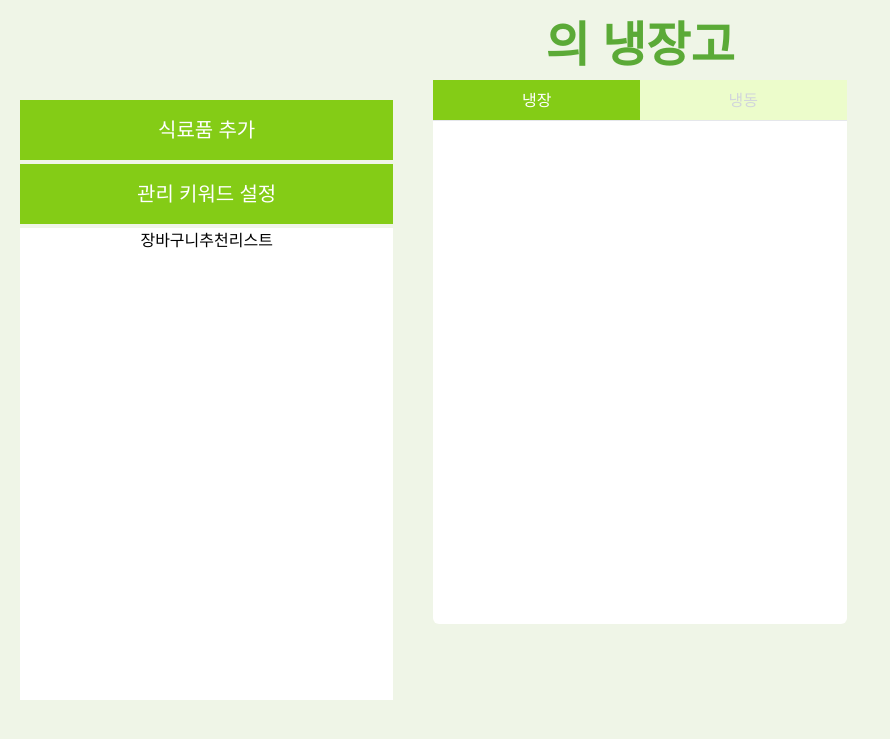
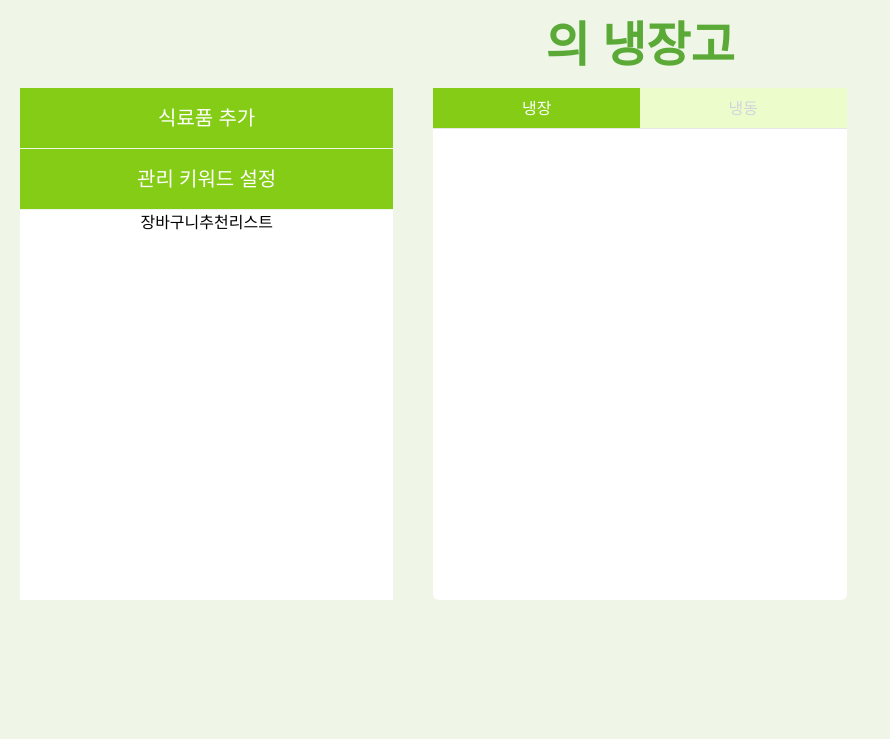
Before and after one commit to Fresh-Keeper/fresh-keeper-web, a Flask app: template templates/main.html in a window 1280 px wide. Shown: the top 739 px of the page, without its empty margins (0-890 px from the left). Run offline with Flask 3, Linux system fonts and the light colour scheme; the template is opened without the code that fills it, so the values that code supplies are empty; some libraries are stand-ins or nearby versions.

Commit message:
fix grid

```diff
--- a/templates/components/basket.html
+++ b/templates/components/basket.html
@@ -1,33 +1,30 @@
-<div class="h-[80%] p-5 rounded-md">
-  <div class="h-full bg-white">장바구니추천리스트
+<div class="h-[80%] px-5 pt-5 rounded-md">
+  <div class="h-full bg-white">
+    장바구니추천리스트
     <ul id="recommend"></ul>
   </div>
 </div>
 
-
 <script>
-
   inputId = atob(window.location.pathname.split("/")[2]);
   $(document).ready(function () {
     show_recommend();
   });
-  function show_recommend(){
+  function show_recommend() {
     $("#recommend").empty();
     $.ajax({
-      type:"POST",
-      url:"/keywords",
-      data:{user_id_give : inputId},
-      success: function(response) {
-        let keyword_list = response["keyword_list"]
-        for (i = 0; i < keyword_list.length; i++){
-          let keyword_recommned = keyword_list[i]
+      type: "POST",
+      url: "/keywords",
+      data: { user_id_give: inputId },
+      success: function (response) {
+        let keyword_list = response["keyword_list"];
+        for (i = 0; i < keyword_list.length; i++) {
+          let keyword_recommned = keyword_list[i];
           let temp_html = `<li class="custom-scrollbar"><span>${keyword_recommned}</span></li>
-          `
+          `;
           $("#recommend").append(temp_html);
         }
-      }
-    })
+      },
+    });
   }
-
-
 </script>
--- a/templates/components/foods_list.html
+++ b/templates/components/foods_list.html
@@ -1,4 +1,4 @@
-<div class="bg-white rounded-md">
+<div class="bg-white rounded-md h-full" id="middle-box">
   <div class="text-left flex">
     <button
       class="flex-1 box-border h-10 w-30 bg-lime-100 text-gray-300"
@@ -17,7 +17,7 @@
   </div>
   <hr />
   <!-- 냉장 물품 리스트 -->
-  <ul id="refrigeration_list" style="display: none">
+  <ul id="refrigeration_list" class="overscroll-contain">
     {%for food in cold_food_list%} {% if food["food_remained_date"] > 3 %}
     <li
       class="flex justify-between p-5"
@@ -56,7 +56,7 @@
     {%endfor%}
   </ul>
   <!-- 냉동 물품 리스트 -->
-  <ul id="freeze_list" style="display: none">
+  <ul id="freeze_list">
     {%for food in frozed_food_list%} {% if food["food_remained_date"] > 3 %}
     <li
       class="flex justify-between p-5"
@@ -97,9 +97,9 @@
   </ul>
 </div>
 
-<div class="h-full flex justify-center items-center">
+<div class="h-full flex justify-center items-center py-[20%]" id="right-box">
   <div
-    class="bg-white mx-5 p-5 rounded-2xl h-[85%] w-full hidden"
+    class="bg-white mx-5 p-5 rounded-2xl h-full w-full hidden"
     id="food-detail"
   >
     <button class="w-full text-right text-3xl" onclick="closeDetail()">
@@ -142,16 +142,18 @@
     </div>
   </div>
 </div>
+
 <style>
-  .bg-white.rounded-md {
-    height: 85%; /* 부모 요소의 높이의 50%로 설정 */
+  #middle-box {
+    /* 다른 스타일 */
+    height: inherit; /* 부모 요소의 높이를 100%로 설정 */
   }
-  ul {
-    overflow-y: auto;
-    max-height: calc(100% - 10px); /* 스크롤이 표시될 최대 높이 설정 */
+
+  #middle-box ul {
+    overflow-y: auto; /* 수직 스크롤이 필요한 경우에만 스크롤 표시 */
+    max-height: 100%; /* 부모 요소의 높이의 50%로 최대 높이 설정 */
   }
 </style>
-
 <script>
   let food_id = null;
 
--- a/templates/main.html
+++ b/templates/main.html
@@ -1,15 +1,15 @@
 {% extends "index.html" %} {% block title %}나의 냉장고{% endblock %} {% block
 head %} {{ super() }} {% endblock %} {% block content %}
 <div class="bg-background h-screen">
-  <header class="container h-[10%] mx-auto py-5">
+  <header class="container mx-auto py-5">
     <p class="text-center text-5xl font-bold text-basic">
       {{userName}}의 냉장고
     </p>
   </header>
 
   <div class="grid grid-cols-3 auto-rows-auto gap-5 h-[80%] text-center">
-    <div>
-      <div class="grid grid-rows-2 gap-5 h-[20%] px-5 pt-5">
+    <div id="left-box" class="h-[80%]">
+      <div class="grid grid-rows-2 gap-5 h-[20%] px-5">
         <div>
           <details id="show_food_modal" class="open">
             <!-- Button to be visible -->
@@ -39,7 +39,6 @@ head %} {{ super() }} {% endblock %} {% block content %}
       </div>
       {% include 'components/basket.html' %}
     </div>
-
     {% include 'components/foods_list.html' %}
   </div>
 </div>
```
